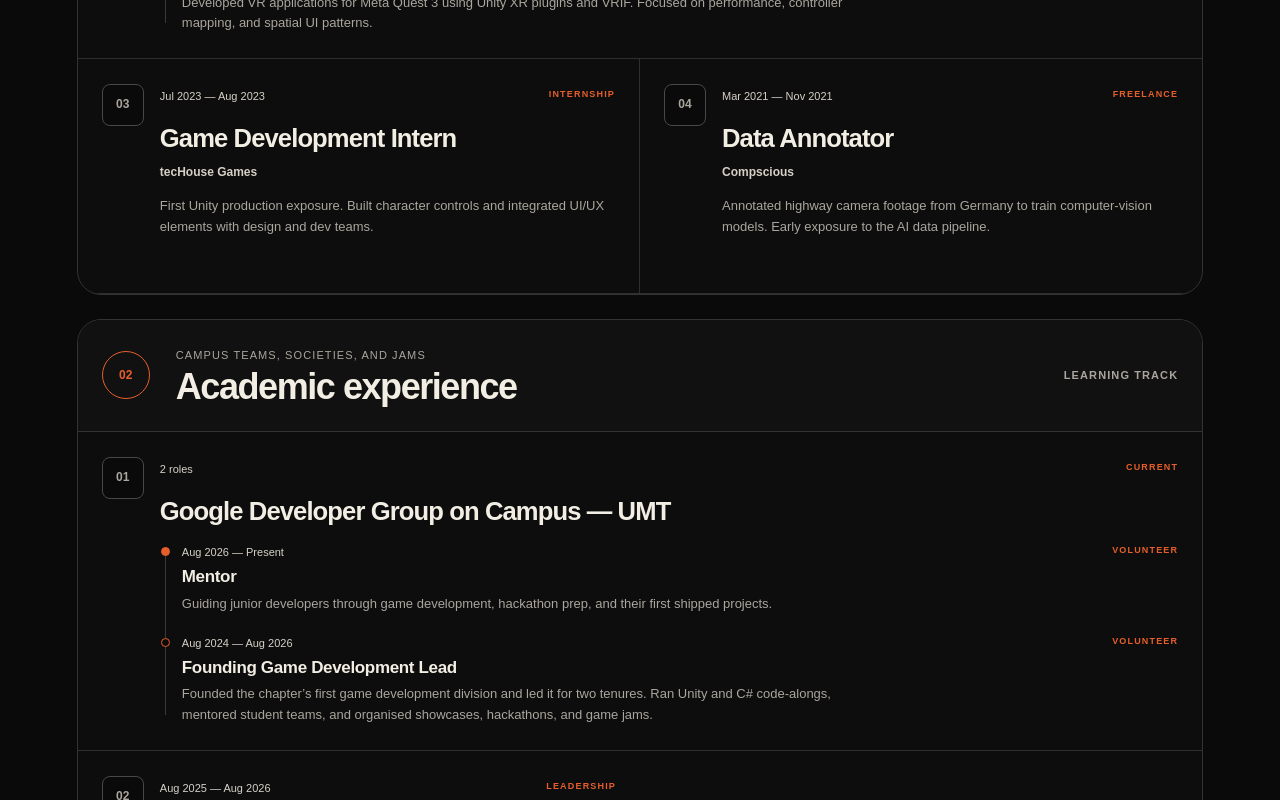
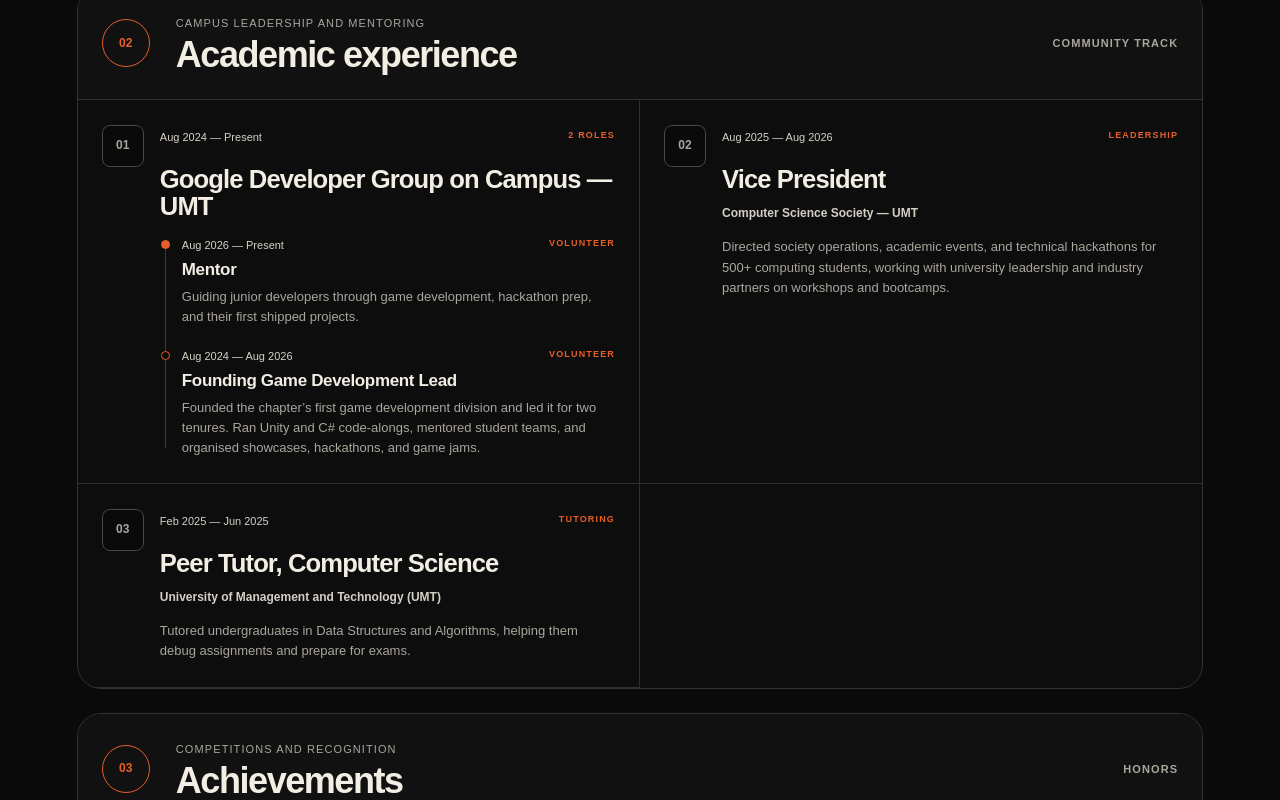
Before and after one commit to Nexonomy/DevFolio, a Next.js app: page / in a window 1280 px wide. Shown: the part 4040-4840 px from the top of the page. Built offline with nearby package versions, Linux system fonts and the light colour scheme; no server answers; a web font is replaced by a local one.

Commit message:
OONGABOONGA

```diff
--- a/app/components/PortfolioScenes.js
+++ b/app/components/PortfolioScenes.js
@@ -76,6 +76,13 @@
   );
 }
 
+function groupSpan(roles) {
+  const parts = (period) => String(period || '').split(/\s+[—–-]\s+/);
+  const end = parts(roles[0].period).at(-1);
+  const start = parts(roles.at(-1).period)[0];
+  return start === end ? start : `${start} — ${end}`;
+}
+
 function groupByOrganization(items) {
   const groups = [];
   for (const item of items) {
@@ -107,7 +114,7 @@
               </div>
             ) : (
               <div className="saad-experience-card">
-                <div className="saad-experience-meta"><time>{group.roles.length} roles</time><small>{group.roles.some((role) => role.current) ? 'Current' : 'Company'}</small></div>
+                <div className="saad-experience-meta"><time>{groupSpan(group.roles)}</time><small>{group.roles.length} roles</small></div>
                 <h4>{group.organization}</h4>
                 <ol className="saad-role-tree">
                   {group.roles.map((role, roleIndex) => (
@@ -133,7 +140,8 @@
   const copy = profile.sectionCopy || {};
   const experiences = profile.experiences || [];
   const professionalExperience = experiences.filter((item) => item.track === 'PROFESSIONAL');
-  const academicExperience = experiences.filter((item) => item.track !== 'PROFESSIONAL');
+  const academicExperience = experiences.filter((item) => item.track === 'ACADEMIC');
+  const achievements = experiences.filter((item) => item.track === 'ACHIEVEMENT');
   const [contactStatus, setContactStatus] = useState('');
   const [gameFilter, setGameFilter] = useState('All');
   const [experienceFilter, setExperienceFilter] = useState('All');
@@ -286,15 +294,16 @@
         </div>
         </AnimatedContent>
         <FilterRail
-          items={['All', 'Professional', 'Academic']}
+          items={['All', 'Professional', 'Academic', 'Achievements']}
           value={experienceFilter}
           onChange={setExperienceFilter}
           label="Filter experience by track"
           className="experience-filter-nav"
         />
         <div className="saad-experience-columns">
-          {experienceFilter !== 'Academic' && <ExperienceGroup number="01" title="Professional experience" note="Industry and independent practice" label="Career track" items={professionalExperience} />}
-          {experienceFilter !== 'Professional' && <ExperienceGroup number="02" title="Academic experience" note="Campus teams, societies, and jams" label="Learning track" items={academicExperience} />}
+          {['All', 'Professional'].includes(experienceFilter) && professionalExperience.length > 0 && <ExperienceGroup number="01" title="Professional experience" note="Studios and industry roles" label="Career track" items={professionalExperience} />}
+          {['All', 'Academic'].includes(experienceFilter) && academicExperience.length > 0 && <ExperienceGroup number="02" title="Academic experience" note="Campus leadership and mentoring" label="Community track" items={academicExperience} />}
+          {['All', 'Achievements'].includes(experienceFilter) && achievements.length > 0 && <ExperienceGroup number="03" title="Achievements" note="Competitions and recognition" label="Honors" items={achievements} />}
         </div>
         <div className="saad-toolbox">
           <div><span>Development toolkit</span><p>Tools I use to move from an idea to a playable build.</p></div>
--- a/app/components/admin/ProfileForm.js
+++ b/app/components/admin/ProfileForm.js
@@ -111,7 +111,7 @@
             <label className="admin-label">Role<input className="admin-input" value={item.role} onChange={(e) => updateItem('experiences', index, { role: e.target.value })} required /></label>
             <label className="admin-label">Organization<input className="admin-input" value={item.organization} onChange={(e) => updateItem('experiences', index, { organization: e.target.value })} /></label>
             <label className="admin-label">Type<input className="admin-input" value={item.type} onChange={(e) => updateItem('experiences', index, { type: e.target.value })} /></label>
-            <label className="admin-label">Experience section<select className="admin-input" value={item.track || 'ACADEMIC'} onChange={(e) => updateItem('experiences', index, { track: e.target.value })}><option value="PROFESSIONAL">Professional experience</option><option value="ACADEMIC">Academic experience</option></select></label>
+            <label className="admin-label">Experience section<select className="admin-input" value={item.track || 'ACADEMIC'} onChange={(e) => updateItem('experiences', index, { track: e.target.value })}><option value="PROFESSIONAL">Professional experience</option><option value="ACADEMIC">Academic experience</option><option value="ACHIEVEMENT">Achievement</option></select></label>
             <label className="admin-label">Icon<input className="admin-input" value={item.icon} onChange={(e) => updateItem('experiences', index, { icon: e.target.value })} /></label>
             <div className="admin-experience-logo-editor admin-label-full">
               <div className="admin-experience-logo-preview">
--- a/app/portfolio.css
+++ b/app/portfolio.css
@@ -490,7 +490,7 @@
   .saad-section-head { margin-bottom:32px; }
   .saad-site .other-work-section { padding-top:105px; padding-bottom:64px; }
   .saad-experience-group-head { min-height:96px; padding-block:16px; }
-  .saad-experience-group .saad-timeline li { min-height:210px; padding-block:21px; }
+  .saad-experience-group .saad-timeline li { min-height:0; padding-block:21px; }
   .saad-contact { min-height:calc(100svh - 76px); align-content:start; padding-top:105px; padding-bottom:70px; }
   .saad-contact-grid { grid-template-columns:minmax(280px,.72fr) minmax(480px,1.28fr); gap:clamp(52px,7vw,94px); align-items:center; }
   .saad-contact h2 { font-size:clamp(3.2rem,6vw,5.5rem); }
@@ -699,7 +699,7 @@
 .saad-experience-group-head h3 { margin:0; font-size:clamp(23px,3vw,36px); line-height:1; letter-spacing:-.04em; }
 .saad-experience-group-head>b { color:var(--saad-muted); font-size:11px; font-weight:650; text-transform:uppercase; letter-spacing:.1em; }
 .saad-experience-group .saad-timeline { display:grid; grid-template-columns:repeat(2,minmax(0,1fr)); gap:0; max-width:none; border:0; }
-.saad-experience-group .saad-timeline li { position:relative; display:grid; grid-template-columns:44px minmax(0,1fr); gap:14px; min-height:235px; padding:25px 24px; border:0; border-right:1px solid #2f2f2f; border-bottom:1px solid #2f2f2f; transition:background .2s; }
+.saad-experience-group .saad-timeline li { position:relative; display:grid; grid-template-columns:44px minmax(0,1fr); gap:14px; min-height:0; padding:25px 24px; border:0; border-right:1px solid #2f2f2f; border-bottom:1px solid #2f2f2f; transition:background .2s; }
 .saad-experience-group .saad-timeline li:nth-child(even) { border-right:0; }
 .saad-experience-group .saad-timeline li:hover { background:#151515; }
 .saad-experience-index { position:relative; display:grid; width:42px; height:42px; overflow:hidden; place-items:center; border:1px solid #484848; border-radius:var(--radius-xs); color:var(--saad-orange); background:#0a0a0a; font-size:10px; font-weight:750; transition:color .2s,background .2s,border-color .2s,transform .2s; }
@@ -709,8 +709,8 @@
 .saad-experience-group .saad-timeline li:hover .saad-experience-index.has-logo { border-color:var(--saad-orange); transform:translateY(-2px); }
 .saad-experience-group .saad-timeline li:hover .saad-experience-index.has-logo img { transform:scale(1.08); }
 .saad-experience-card { min-width:0; }
-.saad-experience-group .saad-timeline li.is-grouped { grid-column:1 / -1; border-right:0; }
-.saad-role-tree { position:relative; margin:18px 0 0; padding:0 0 0 22px; list-style:none; }
+.saad-role-tree { position:relative; margin:16px 0 0; padding:0 0 0 22px; list-style:none; }
+.saad-role-tree .saad-experience-meta { flex-wrap:wrap; gap:4px 12px; }
 .saad-role-tree::before { content:""; position:absolute; top:6px; bottom:10px; left:5px; width:1px; background:#3a3a3a; }
 .saad-experience-group .saad-timeline .saad-role-tree li { position:relative; display:block; min-height:0; padding:0 0 20px; border:0; background:none; }
 .saad-experience-group .saad-timeline .saad-role-tree li:last-child { padding-bottom:0; }
```
Also changed, not shown: lib/profile.js.
